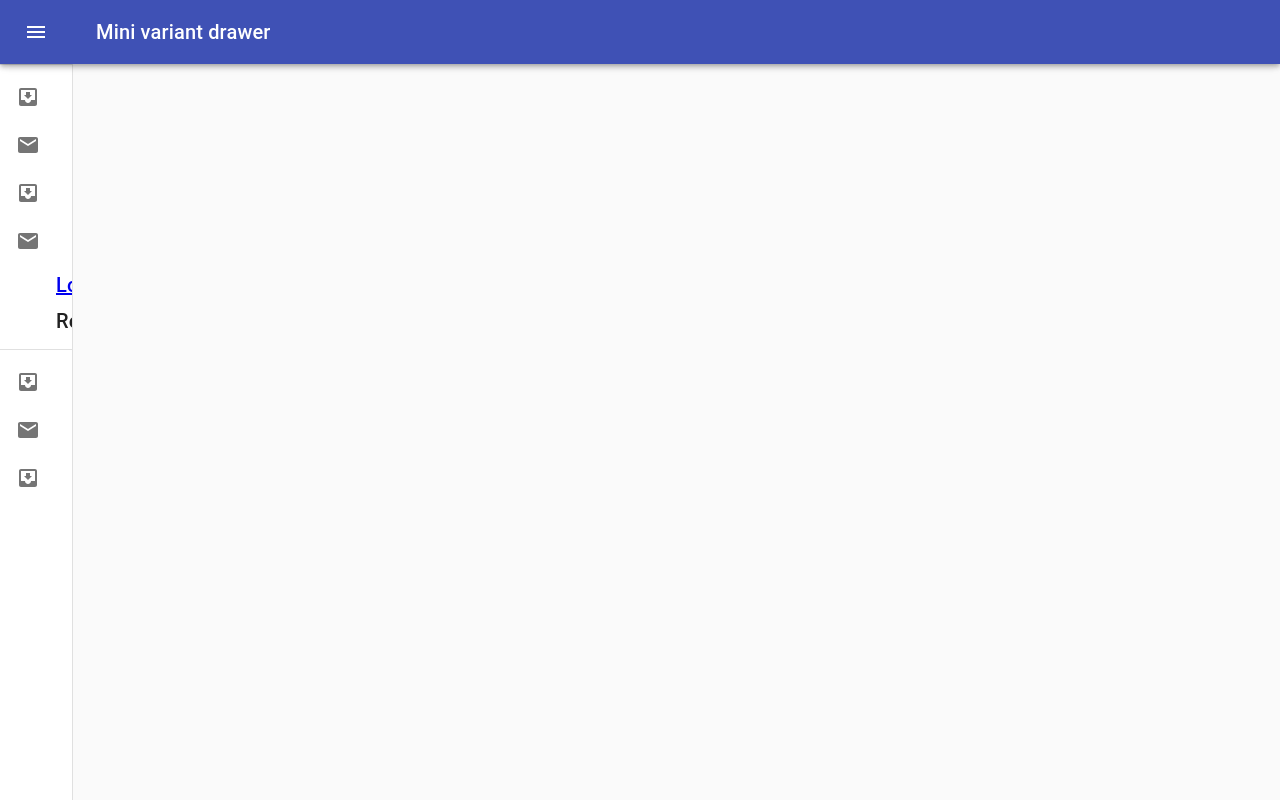
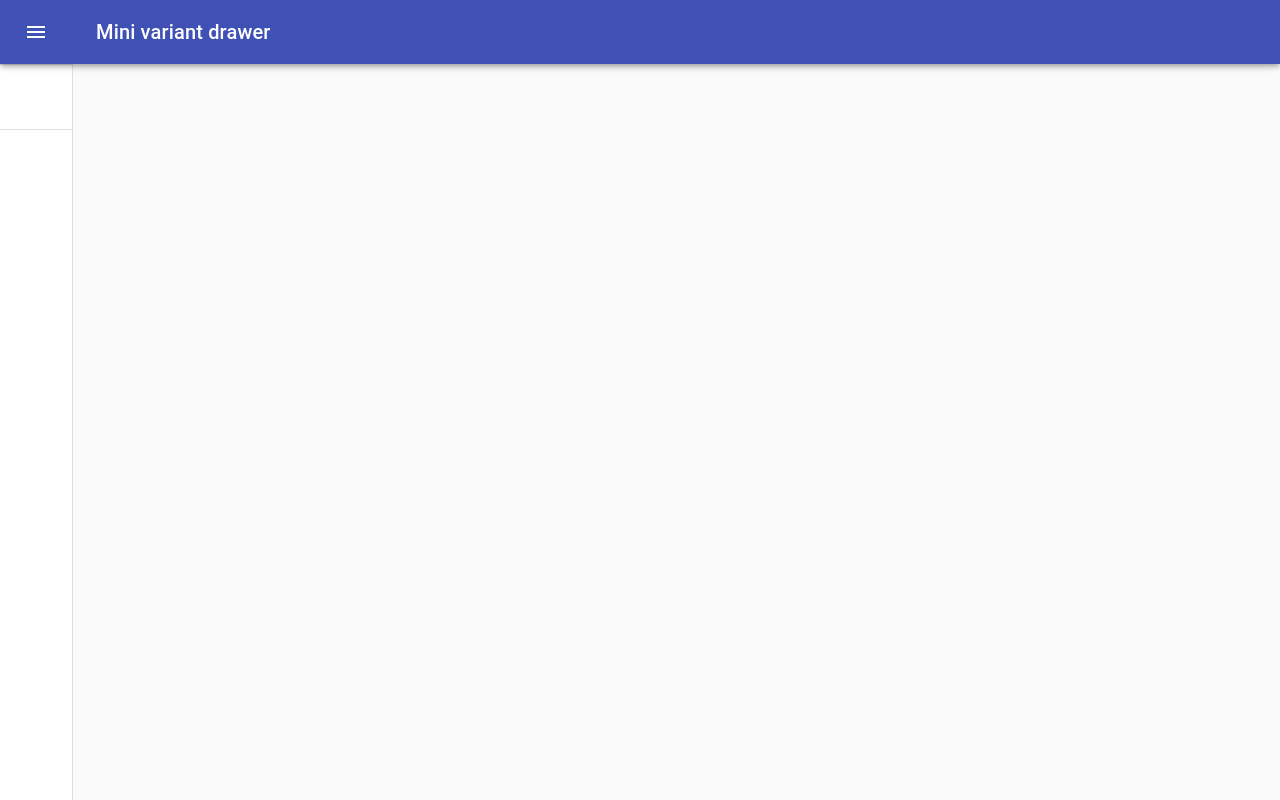
Before and after one commit to heraldOfMechanus/project-flashback-ui, a React (Create React App) app: page / in a window 1280 px wide. Built offline with nearby package versions, Linux system fonts and the light colour scheme.

Commit message:
Messed around with SideBarComponent

```diff
--- a/src/components/SideBarComponent.tsx
+++ b/src/components/SideBarComponent.tsx
@@ -166,54 +166,76 @@ export function SideBarComponent(props: INavbarProps) {
                         </div>
                         <Divider/>
                         <List>
-                            {['Inbox', 'Starred', 'Send email', 'Drafts'].map((text, index) => (
-                                <ListItem button key={text}>
-                                    <ListItemIcon>{index % 2 === 0 ? <InboxIcon/> : <MailIcon/>}</ListItemIcon>
-                                    <ListItemText primary={text}/>
-                                </ListItem>
-                            ))}
+
 
                             {
                                 props.currentUser
                                     ?
                                     <>
-                                        <ListItemText inset>
-                                            <Typography color="inherit" variant="h6">
-                                                <p>Home</p>
-                                            </Typography>
-                                        </ListItemText>
-                                        <ListItemText inset>
-                                            <Typography color="inherit" variant="h6" onClick={logout}>Logout</Typography>
-                                        </ListItemText>
+
+                                        {['Inbox', 'Starred', 'Send email', 'Drafts'].map((text, index) => (
+                                        <ListItem button key={text}>
+
+                                            <ListItemIcon>{index % 2 === 0 ? <InboxIcon/> : <MailIcon/>}</ListItemIcon>
+                                            <ListItemText primary={text}/>
+
+                                        </ListItem>
+                                        ))}
+
                                     </>
                                     :
                                     <>
-                                        <ListItemText inset>
-                                            <Typography color="inherit" variant="h6">
-                                                <Link to="/login">Login</Link>
-                                            </Typography>
-                                        </ListItemText>
-                                        <ListItemText inset>
-                                            <Typography color="inherit" variant="h6">
-                                                Register
-                                            </Typography>
-                                        </ListItemText>
+
+                                        {['login', 'register', 'landing'].map((text, index) => (
+                                        <ListItem button key={text}>
+
+                                            {/* {
+                                                if(index === 0){
+
+                                                }
+                                                if(index === 1){
+
+                                                }
+                                                if(index === 2){
+
+                                                }
+
+
+
+                                            }
+                                            <ListItemIcon>{index % 2 === 0 ? <InboxIcon/> : <MailIcon/>}</ListItemIcon>
+                                            <ListItemText primary={text}/> */}
+
+
+                                        </ListItem>
+
+                                        // <ListItemText inset>
+                                        //     <Typography color="inherit" variant="h6">
+                                        //         <Link to="/login">Login</Link>
+                                        //     </Typography>
+                                        // </ListItemText>
+                                        // <ListItemText inset>
+                                        //     <Typography color="inherit" variant="h6">
+                                        //         Register
+                                        //     </Typography>
+                                        // </ListItemText>
+                                        ))}
                                     </>
-                            }
+                                }
 
 
 
 
                         </List>
                         <Divider/>
-                        <List>
+                        {/* <List>
                             {['All mail', 'Trash', 'Spam'].map((text, index) => (
                                 <ListItem button key={text}>
                                     <ListItemIcon>{index % 2 === 0 ? <InboxIcon/> : <MailIcon/>}</ListItemIcon>
                                     <ListItemText primary={text}/>
                                 </ListItem>
                             ))}
-                        </List>
+                        </List> */}
                     </Drawer>
                     <main className={classes.content}>
                         <div className={classes.toolbar}/>
```
